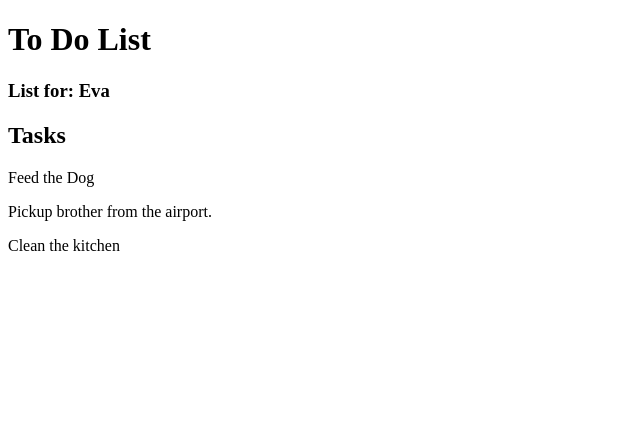
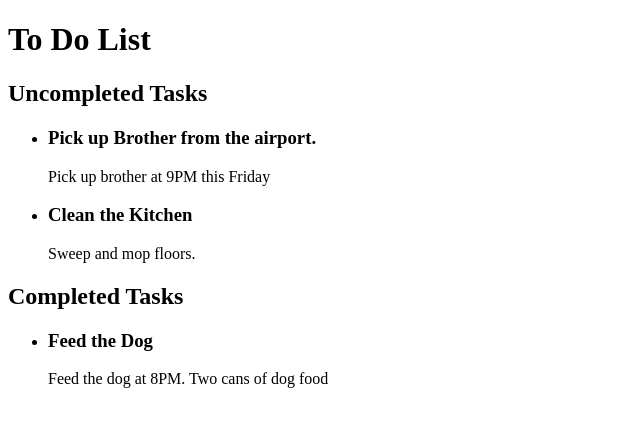
Before and after one commit to ga-wdi-exercises/todo-app-react, a React (Create React App) app: page / in a window 1280 px wide. Shown: the top 426 px of the page, without its empty margins (0-640 px from the left). Built offline with nearby package versions, Linux system fonts and the light colour scheme; the HTML template or start-up script is replaced by a standard one.

Commit message:
updated todos content and changed show view

```diff
--- a/src/App.js
+++ /dev/null
@@ -1,27 +0,0 @@
-import React, {Component} from 'react';
-//loads in Task component
-import Task from './Task.js';
-
-
-class Todo extends Component {
-
-  render() {
-    // pulls and run through all the tasks listed in the index.js file
-    let tasks = this.props.tasks.map((task, index) => (
-      <Task body={task} key={index}/>
-    ))
-
-    return (
-      <div>
-      <h1> To Do List </h1>
-        <h3> List for: {this.props.author} </h3>
-        <h2> Tasks </h2>
-        <p> {tasks} </p>
-      </div>
-    )
-  }
-
-}
-
-
-export default Todo
--- a/src/Task.js
+++ /dev/null
@@ -1,14 +0,0 @@
-import React, {Component} from 'react';
-
-class Task extends Component{
-
-  render(){
-    return (
-      <div>
-      <p> {this.props.body}</p>
-      </div>
-    )
-  }
-}
-
-export default Task;
--- /dev/null
+++ b/src/Todo.js
@@ -0,0 +1,47 @@
+import React, {Component} from 'react';
+import seeds from './seeds.js';
+
+class Todo extends Component {
+  constructor(props){
+    super()
+    this.state = {
+      todos: seeds,
+    }
+  }
+
+
+  render() {
+    // loops through all todos in the seed file and returns an output.
+    // eslint-disable-next-line
+    let undonetasks = this.state.todos.map((todo, index) => {
+      if (todo.completion === false){
+        return <div><li key={index}> <h3>{todo.title}</h3> <p>{todo.content}</p></li></div>
+      }
+    })
+      // disables warning that an direct expected return
+    // eslint-disable-next-line
+    let donetasks = this.state.todos.map((todo, index) => {
+      if(todo.completion === true){
+        return <div><li key={index}> <h3>{todo.title}</h3> <p>{todo.content}</p></li></div>
+      }
+    })
+
+    return (
+      <div>
+      <h1> To Do List </h1>
+        <h2> Uncompleted Tasks </h2>
+        <ul>
+          {undonetasks}
+         </ul>
+         <h2> Completed Tasks </h2>
+         <ul>
+          {donetasks}
+         </ul>
+      </div>
+    )
+  }
+
+}
+
+
+export default Todo
--- a/src/index.js
+++ b/src/index.js
@@ -1,16 +1,9 @@
 import React from 'react';
 import ReactDOM from 'react-dom';
-import Todo from './App.js';
+import Todo from './Todo.js';
 
-const todo = {
-  author: "Eva",
-  tasks: [
-    "Feed the Dog",
-    "Pickup brother from the airport.",
-    "Clean the kitchen"
-  ]
-}
+
 ReactDOM.render(
-  < Todo author={todo.author} tasks={todo.tasks} />,
+  < Todo />,
   document.getElementById('root')
 );
--- /dev/null
+++ b/src/seeds.js
@@ -0,0 +1,7 @@
+let seeds = [
+  {title:  "Feed the Dog", content: "Feed the dog at 8PM. Two cans of dog food", completion: true},
+  {title: "Pick up Brother from the airport.", content: "Pick up brother at 9PM this Friday", completion: false},
+  {title: "Clean the Kitchen", content: "Sweep and mop floors.", completion: false}
+]
+
+export default seeds
```
Also changed, not shown: src/logo.svg (deleted).
